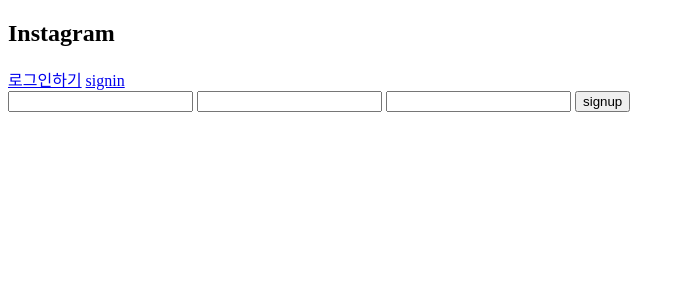
After one commit to maro99/Instagram, a Django app: page /members/signup/ in a window 1280 px wide. The commit adds this page. Shown: the top 300 px of the page, without its empty margins (0-685 px from the left). Run offline with Django 3.2, Linux system fonts and the light colour scheme.

Commit message:
signin 만듬

```diff
--- a/app/members/urls.py
+++ b/app/members/urls.py
@@ -8,7 +8,6 @@
 urlpatterns = [
 
     path('login/', views.login_view, name='login'),
-    path('logout/', views.logout_view, name='logout')
-
-
+    path('logout/', views.logout_view, name='logout'),
+    path('signup/', views.signin_view, name = 'signup'),
 ]
--- a/app/members/views.py
+++ b/app/members/views.py
@@ -1,4 +1,5 @@
 from django.contrib.auth import authenticate, login, logout
+from django.contrib.auth.models import User
 
 from django.http import HttpResponse
 from django.shortcuts import render, redirect
@@ -48,7 +49,23 @@
 
 def logout_view(request):
     if request.method =='POST':
+
         logout(request)
         return redirect('posts:post-list')
     else:
         return redirect('posts:post-list')
+
+
+def signin_view(request):
+
+
+    if request.method =='POST':
+        username = request.POST['username']
+        email = request.POST['email']
+        password = request.POST['password']
+        user = User.objects.create_user(username ,email, password)
+        login(request, user)
+
+        return redirect('posts:post-list')
+    else:
+        return render(request, 'members/signup.html')
--- a/app/templates/base.html
+++ b/app/templates/base.html
@@ -37,6 +37,7 @@
 
         {% else %}
             <a href="{% url 'members:login' %}">로그인하기</a>
+            <a href="{% url 'members:signup' %}">signin</a>
         {% endif %}
     </div>
     <div>
--- /dev/null
+++ b/app/templates/members/signup.html
@@ -0,0 +1,19 @@
+
+{%  extends 'base.html' %}
+
+
+{% block content %}
+
+
+<div>
+    <form action="" method="POST">
+        {% csrf_token %}
+        <input type="id" name = "username">
+        <input type="email" name = "email">
+        <input type="password" name = "password">
+        <button type="submit">signup</button>
+    </form>
+</div>
+
+
+{% endblock %}
```
Also changed, not shown: app/db.sqlite3.
